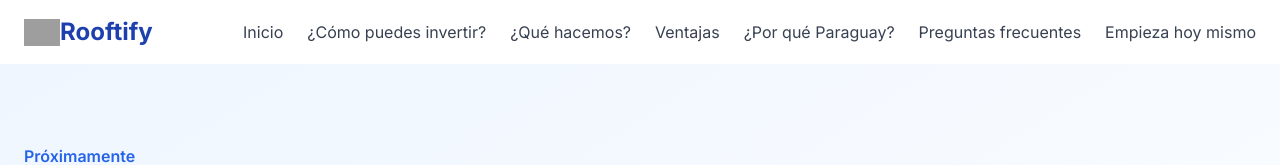
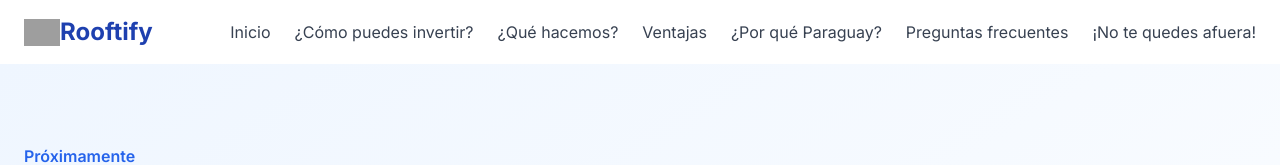
Before and after one commit to juansalinas-pro/rooftify, a Next.js app: page / in a window 1280 px wide. Shown: the top 165 px of the page. Built offline with nearby package versions, Linux system fonts and the light colour scheme; grey boxes are pictures that could not be loaded.

Commit message:
faq, header

```diff
--- a/src/components/FAQ.tsx
+++ b/src/components/FAQ.tsx
@@ -43,7 +43,7 @@ export function FAQ() {
             },
             {
               question: "¿Cómo gano con mis tokens?",
-              answer: "Ganas a través de los ingresos por arriendo y la plusvalía de la propiedad.",
+              answer: "Ganas a través de los ingresos por alquiler y la plusvalía de la propiedad.",
             },
           ].map((item, index) => (
             <AccordionItem
--- a/src/components/Header.tsx
+++ b/src/components/Header.tsx
@@ -33,7 +33,7 @@ export function Header() {
     { name: "Ventajas", sectionId: "advantages" },
     { name: "¿Por qué Paraguay?", sectionId: "paraguay" },
     { name: "Preguntas frecuentes", sectionId: "faq" },
-    { name: "Empieza hoy mismo", sectionId: "start-today" },
+    { name: "¡No te quedes afuera!", sectionId: "start-today" },
   ]
 
   const scrollToSection = useCallback((sectionId: string) => {
```
